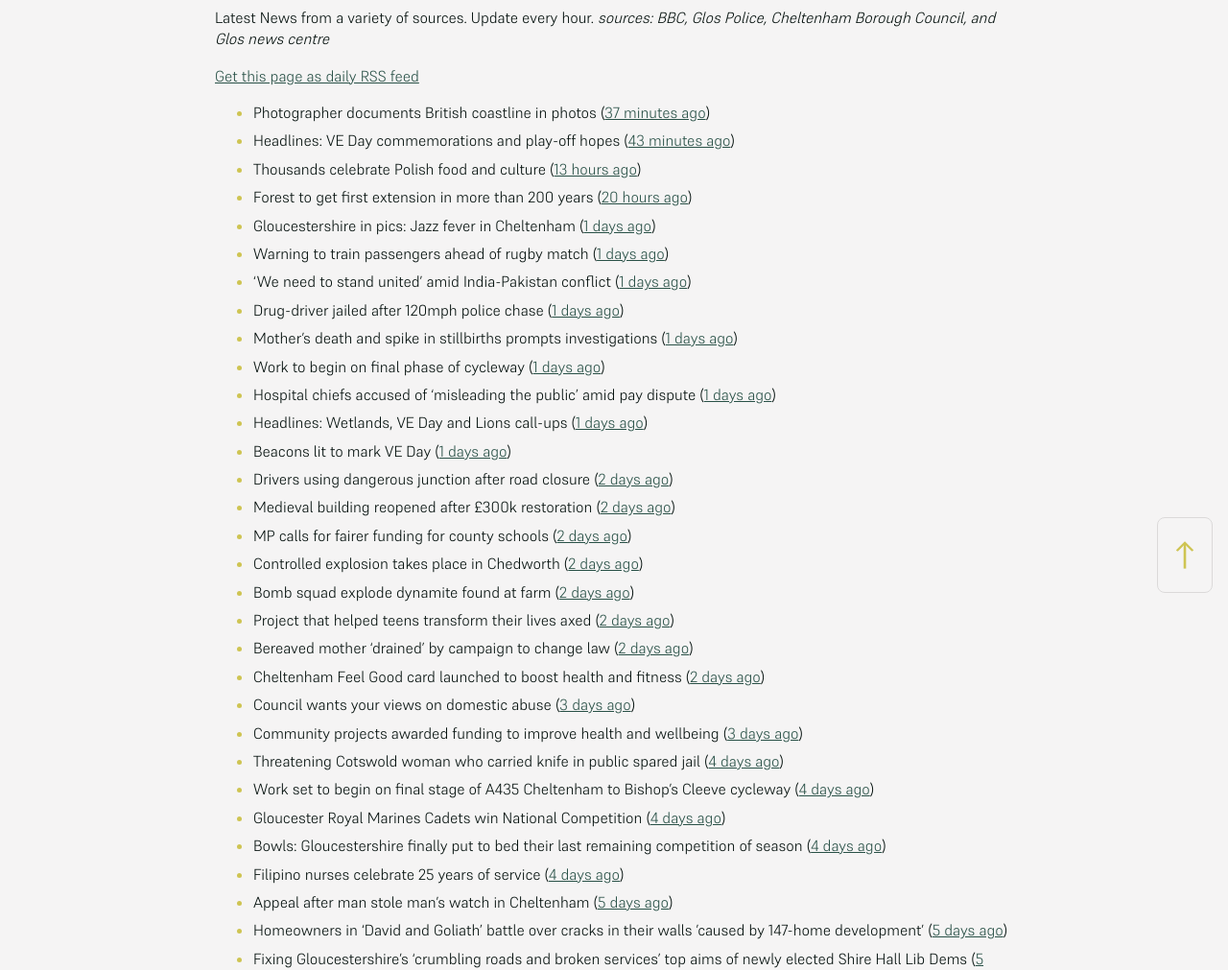
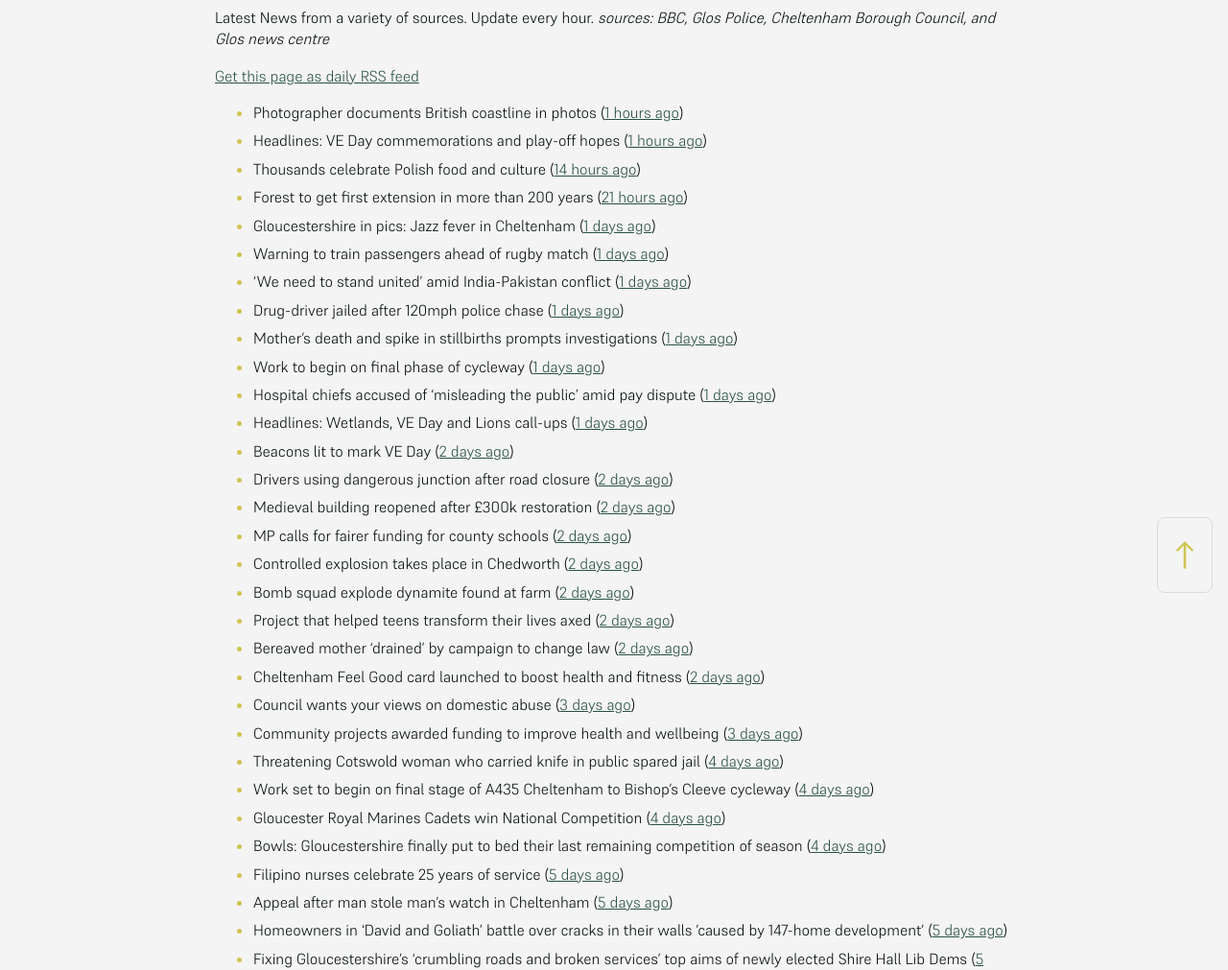
Before and after one commit to mat-0/cheltenham-open-data, a Jekyll site: the page built from _pages/news.md, in a window 1280 px wide. Shown: the part 266-1277 px from the top of the page at 96% size. Built offline with Jekyll 4.4.1, drawn with Linux system fonts in a browser that asks for light colours.

Commit message:
Updated 2025-05-11 07:58:01

```diff
--- a/_pages/news.md
+++ b/_pages/news.md
@@ -12,10 +12,10 @@ _sources: BBC, Glos Police, Cheltenham Borough Council, and Glos news centre_
 [Get this page as daily RSS feed](/daily.rss)
 
 <!-- news_marker starts -->
-- Photographer documents British coastline in photos ([37 minutes ago](https://www.bbc.com/news/articles/cewdlqzxello))
-- Headlines: VE Day commemorations and play-off hopes ([43 minutes ago](https://www.bbc.com/news/articles/c8070x0r38jo))
-- Thousands celebrate Polish food and culture ([13 hours ago](https://www.bbc.com/news/articles/c861904v5ego))
-- Forest to get first extension in more than 200 years ([20 hours ago](https://www.bbc.com/news/articles/cx2w2d1ww0yo))
+- Photographer documents British coastline in photos ([1 hours ago](https://www.bbc.com/news/articles/cewdlqzxello))
+- Headlines: VE Day commemorations and play-off hopes ([1 hours ago](https://www.bbc.com/news/articles/c8070x0r38jo))
+- Thousands celebrate Polish food and culture ([14 hours ago](https://www.bbc.com/news/articles/c861904v5ego))
+- Forest to get first extension in more than 200 years ([21 hours ago](https://www.bbc.com/news/articles/cx2w2d1ww0yo))
 - Gloucestershire in pics: Jazz fever in Cheltenham ([1 days ago](https://www.bbc.com/news/articles/cql23676qlgo))
 - Warning to train passengers ahead of rugby match ([1 days ago](https://www.bbc.com/news/articles/cde2e6kx43xo))
 - 'We need to stand united' amid India-Pakistan conflict ([1 days ago](https://www.bbc.com/news/articles/cx202gvxgj7o))
@@ -24,7 +24,7 @@ _sources: BBC, Glos Police, Cheltenham Borough Council, and Glos news centre_
 - Work to begin on final phase of cycleway ([1 days ago](https://www.bbc.com/news/articles/cjwq3242dego))
 - Hospital chiefs accused of ‘misleading the public’ amid pay dispute ([1 days ago](https://gloucesternewscentre.co.uk/hospital-chiefs-accused-of-misleading-the-public-amid-pay-dispute/))
 - Headlines: Wetlands, VE Day and Lions call-ups ([1 days ago](https://www.bbc.com/news/articles/c4gre522d7lo))
-- Beacons lit to mark VE Day ([1 days ago](https://www.bbc.com/news/videos/c74nln2wnzko))
+- Beacons lit to mark VE Day ([2 days ago](https://www.bbc.com/news/videos/c74nln2wnzko))
 - Drivers using dangerous junction after road closure ([2 days ago](https://www.bbc.com/news/articles/c0qnq5jvwz0o))
 - Medieval building reopened after £300k restoration ([2 days ago](https://www.bbc.com/news/articles/cwy6y3d1xz0o))
 - MP calls for fairer funding for county schools ([2 days ago](https://www.bbc.com/news/articles/c14kz050y3ro))
@@ -39,7 +39,7 @@ _sources: BBC, Glos Police, Cheltenham Borough Council, and Glos news centre_
 - Work set to begin on final stage of A435 Cheltenham to Bishop’s Cleeve cycleway ([4 days ago](https://gloucesternewscentre.co.uk/work-set-to-begin-on-final-stage-of-a435-cheltenham-to-bishops-cleeve-cycleway/))
 - Gloucester Royal Marines Cadets win National Competition ([4 days ago](https://gloucesternewscentre.co.uk/gloucester-royal-marines-cadets-win-national-competition/))
 - Bowls: Gloucestershire finally put to bed their last remaining competition of season ([4 days ago](https://gloucesternewscentre.co.uk/bowls-gloucestershire-finally-put-to-bed-their-last-remaining-competition-of-season/))
-- Filipino nurses celebrate 25 years of service ([4 days ago](https://gloucesternewscentre.co.uk/filipino-nurses-celebrate-25-years-of-service/))
+- Filipino nurses celebrate 25 years of service ([5 days ago](https://gloucesternewscentre.co.uk/filipino-nurses-celebrate-25-years-of-service/))
 - Appeal after man stole man’s watch in Cheltenham ([5 days ago](https://gloucesternewscentre.co.uk/appeal-after-man-stole-mans-watch-in-cheltenham/))
 - Homeowners in ‘David and Goliath’ battle over cracks in their walls ’caused by 147-home development’ ([5 days ago](https://gloucesternewscentre.co.uk/homeowners-in-david-and-goliath-battle-over-cracks-in-their-walls-caused-by-147-home-development/))
 - Fixing Gloucestershire’s ‘crumbling roads and broken services’ top aims of newly elected Shire Hall Lib Dems ([5 days ago](https://gloucesternewscentre.co.uk/fixing-gloucestershires-crumbling-roads-and-broken-services-top-aims-of-newly-elected-shire-hall-lib-dems/))
```
Also changed, not shown: _data/flood.json (+5 -69 lines), _pages/fix-my-street.md (+1 -1 lines), index.md (+4 -4 lines).
